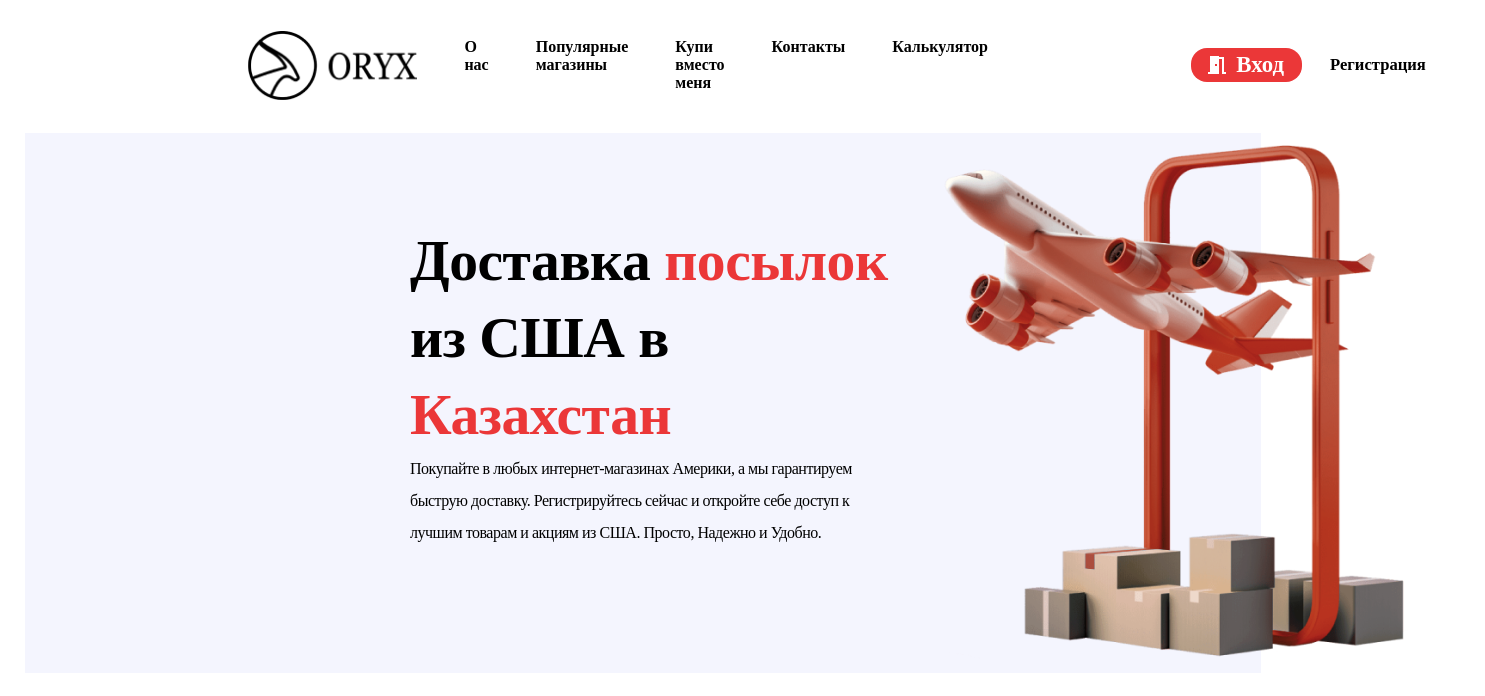
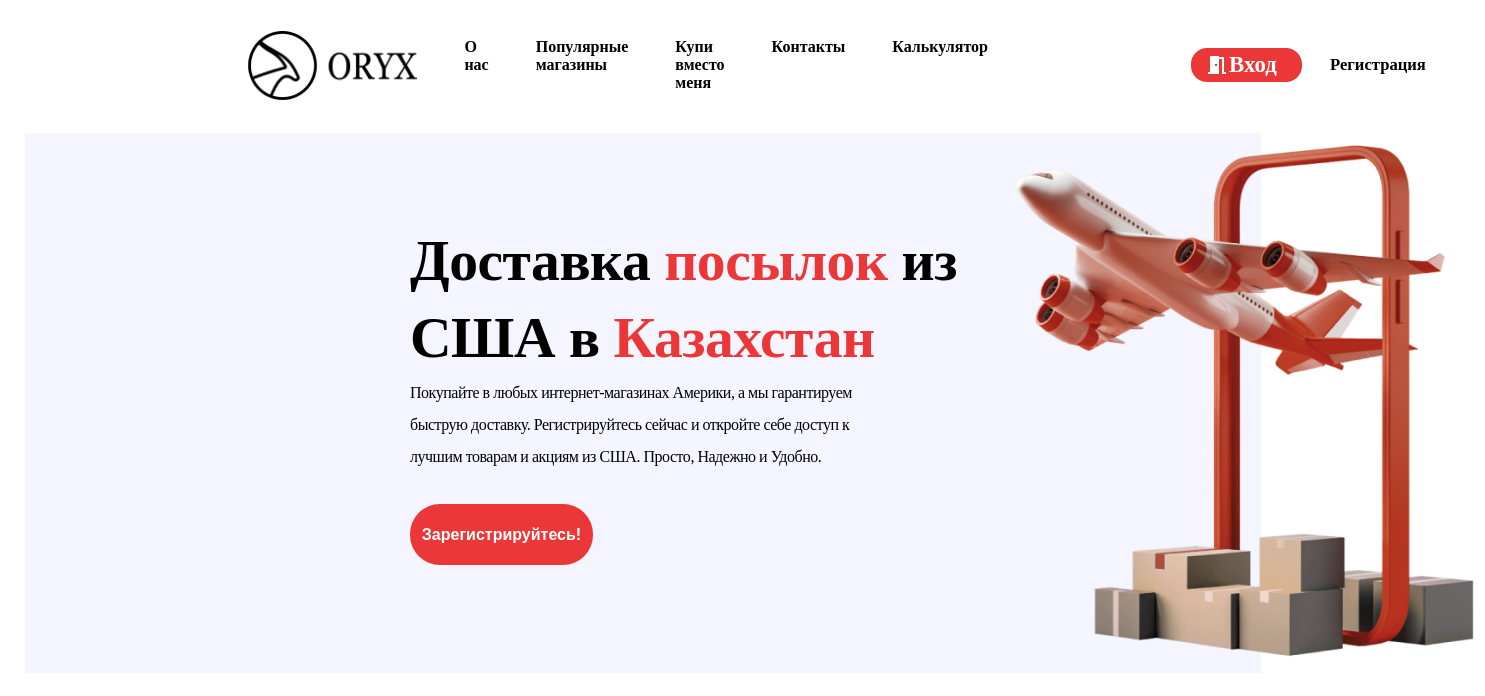
Before and after one commit to shakurovoleg42/oryx, a React (Vite) app: page / in a window 1280 px wide. Shown: the top 696 px of the page, 1485 px wide, since content can reach past the window. Built offline with nearby package versions, Linux system fonts and the light colour scheme.

Commit message:
fix some styles

```diff
--- a/src/components/firstSection/About/AboutDelivery.jsx
+++ b/src/components/firstSection/About/AboutDelivery.jsx
@@ -10,9 +10,11 @@ export const AboutDelivery = () => {
                 <div className="quick-service">
                     <p >Покупайте в любых интернет-магазинах Америки, а мы гарантируем быструю доставку. Регистрируйтесь сейчас и откройте себе доступ к лучшим товарам и акциям из США. Просто, Надежно и Удобно.</p>
                 </div>
+                <a href="#">
+                    <button className="go-registration">Зарегистрируйтесь!</button>
+                </a>
             </div>
-
-                <img src="/src/assets/img/images/airplane.png" alt="airplane"/>
+            <img src="/src/assets/img/images/airplane.png" alt="airplane"/>
         </div>
     )
 }
--- a/src/components/firstSection/About/aboutDelivery.scss
+++ b/src/components/firstSection/About/aboutDelivery.scss
@@ -1,6 +1,8 @@
+a {
+    text-decoration: none;
+}
 
 .about {
-    font-family: Gilroy;
     display: flex;
     margin-top: 33px;
     background-image: url("../../../assets/img/background/airplane_hand_background.png");
@@ -17,7 +19,7 @@
     margin-left: 385px;
     margin-right: 40px;
     width: 555px;
-    height: 154px;
+    height: 153.84px;
     top: 213px;
     left: 385px;
     margin-top: 90px;
@@ -50,7 +52,6 @@
     font-weight: 400;
     line-height: 32px;
     text-align: left;
-    font-family: Gilroy;
 }
 
 .airplane {
@@ -60,3 +61,26 @@
     margin-right: 220px;
     margin-bottom: 3px;
 }
+
+.go-registration {
+    width: 183px;
+    height: 60.94px;
+    top: 540.44px;
+    left: 390px;
+    background: #EB3738;
+    border-radius: 30px;
+    border: none;
+    cursor: pointer;
+    display: flex;
+    align-items: center;
+    color: #FFFFFF;
+    font-size: 16px;
+    font-weight: 600;
+    line-height: 29px;
+    text-align: left;
+    margin-right: 421px;
+    margin-bottom: 105px;
+    display: block;
+    text-align: center;
+    text-decoration: none;
+}
--- a/src/components/firstSection/NavBar/mainNavBar.scss
+++ b/src/components/firstSection/NavBar/mainNavBar.scss
@@ -27,7 +27,7 @@
 }
 
 li {
-    font-family: Questrial;
+    font-family: Gilroy;
     font-size: 16px;
     font-weight: 600;
     text-align: left;
@@ -81,15 +81,15 @@ li {
 }
 
 .p-Sign-In {
-    font-family: Questrial;
-    color: #FFFFFF;
+    font-family: Gilroy;
     font-size: 22.84px;
     font-weight: 600;
     text-align: left;
-    margin-left: 7.32px;
+    color: #FFFFFF;
 }
 
 .Sign-Up {
+    font-family: Gilroy;
     width: 101px;
     height: 19.98px;
     border: none;
@@ -104,7 +104,6 @@ li {
 }
 
 .p-Sign-Up {
-    font-family: Questrial;
     font-size: 16.61px;
     font-weight: 600;
     color: #000000;
--- a/src/index.scss
+++ b/src/index.scss
@@ -1,4 +1,3 @@
-// body {
-//     width: 0;
-//     height: 0;
-// }
+body {
+    font-family: Gilroy;
+}
--- a/src/main.jsx
+++ b/src/main.jsx
@@ -1,6 +1,7 @@
 import React from 'react'
 import ReactDOM from 'react-dom/client'
 import App from './App.jsx'
+import "./index.scss"
 
 ReactDOM.createRoot(document.getElementById('root')).render(
   <React.StrictMode>
```
